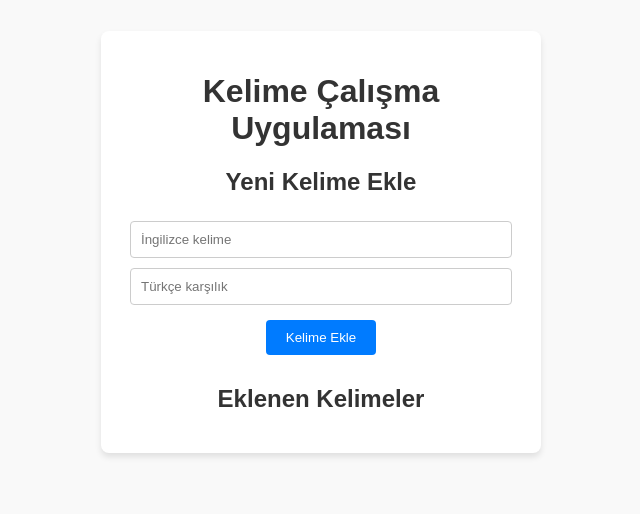
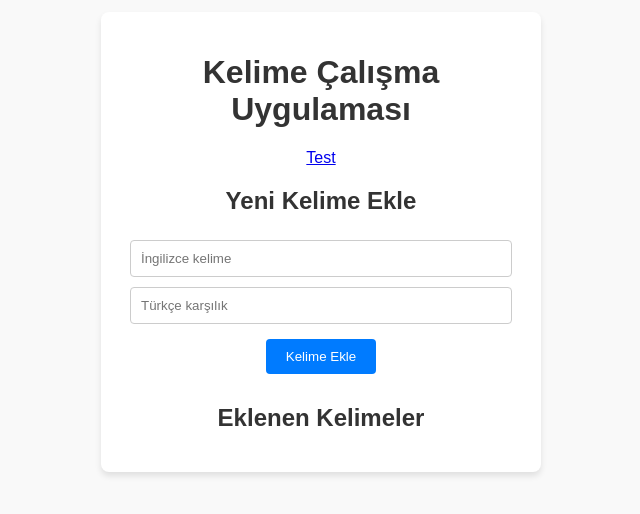
Before and after one commit to MuMSuZ/dil, a plain HTML site: page index.html in a window 1280 px wide. Shown: the part 158-672 px from the top of the page, without its empty margins (319-959 px from the left). Drawn offline with Linux system fonts and the light colour scheme.

Commit message:
Update index.html

```diff
--- a/index.html
+++ b/index.html
@@ -9,6 +9,7 @@
 <body>
   <div class="container">
     <h1>Kelime Çalışma Uygulaması</h1>
+    <a href="https://mumsuz.github.io/dil/test.html">Test</a>
     <div id="add-word-section">
       <h2>Yeni Kelime Ekle</h2>
       <input id="word" type="text" placeholder="İngilizce kelime">
```
